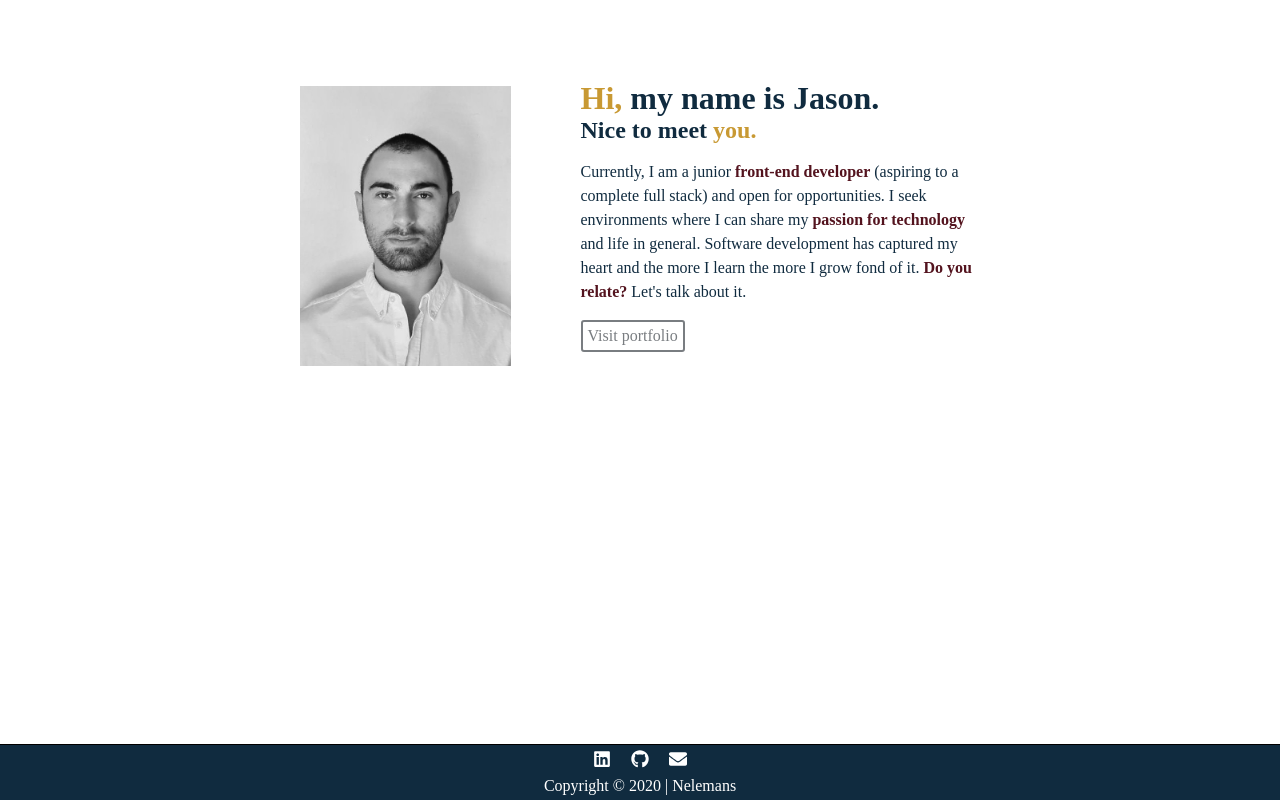
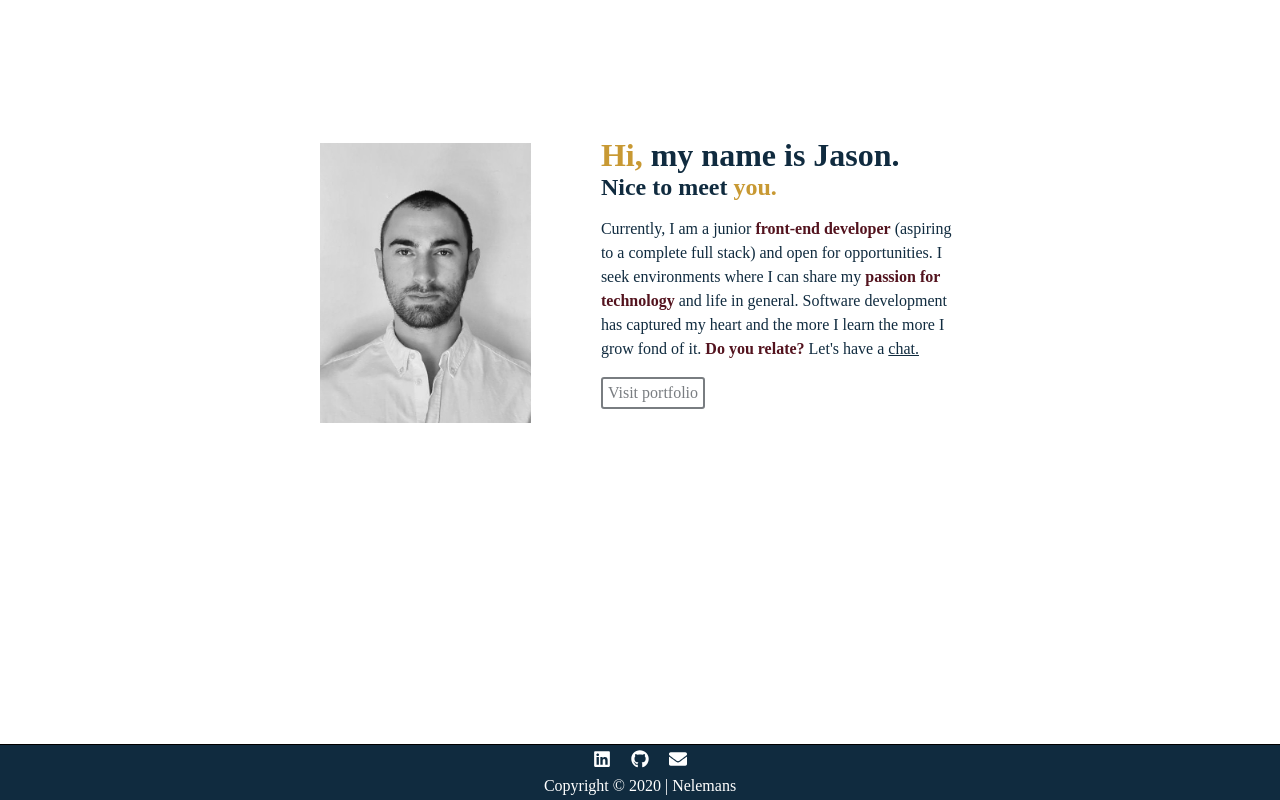
Before and after one commit to JasonNelemans/portfolio-website, a React (Create React App) app: page / in a window 1280 px wide. Built offline with nearby package versions, Linux system fonts and the light colour scheme.

Commit message:
centered div & added hover transitions to button

```diff
--- a/src/pages/about.tsx
+++ b/src/pages/about.tsx
@@ -15,7 +15,7 @@ export default function About() {
             Currently, I am a junior <strong>front-end developer</strong> (aspiring to a complete full stack) and open for opportunities.
             I seek environments where I can share my <strong>passion for technology</strong> and life in general.
             Software development has captured my heart and the more I learn the more I grow fond of it.
-            <strong> Do you relate?</strong> Let's talk about it.
+            <strong> Do you relate?</strong> Let's have a <a href="">chat.</a>
           </p>
           <Button>
             Visit portfolio
@@ -37,9 +37,10 @@ const AboutContainer = styled.div`
 
 const ContentContainer = styled.div`
   display: flex;
-  justify-content: center;
-  margin-top: 80px;
-
+  position: fixed;
+  top: 35%;
+  left: 50%;
+  transform: translate(-50%, -50%);
 `
 
 const TextContainer = styled.div`
@@ -63,6 +64,10 @@ const TextContainer = styled.div`
       color: #53131E;
     }
   }
+
+  a {
+    color: #102B3F;
+  }
 `
 
 const Button = styled.div`
@@ -72,4 +77,11 @@ const Button = styled.div`
   display: inline-block;
   padding: 5px;
   cursor: pointer;
+  transition: all .2s ease-in-out;
+
+  &:hover {
+    color: #fff;
+    background-color: #797D81;
+    transform: scale(1.1);
+  }
 `;
```
